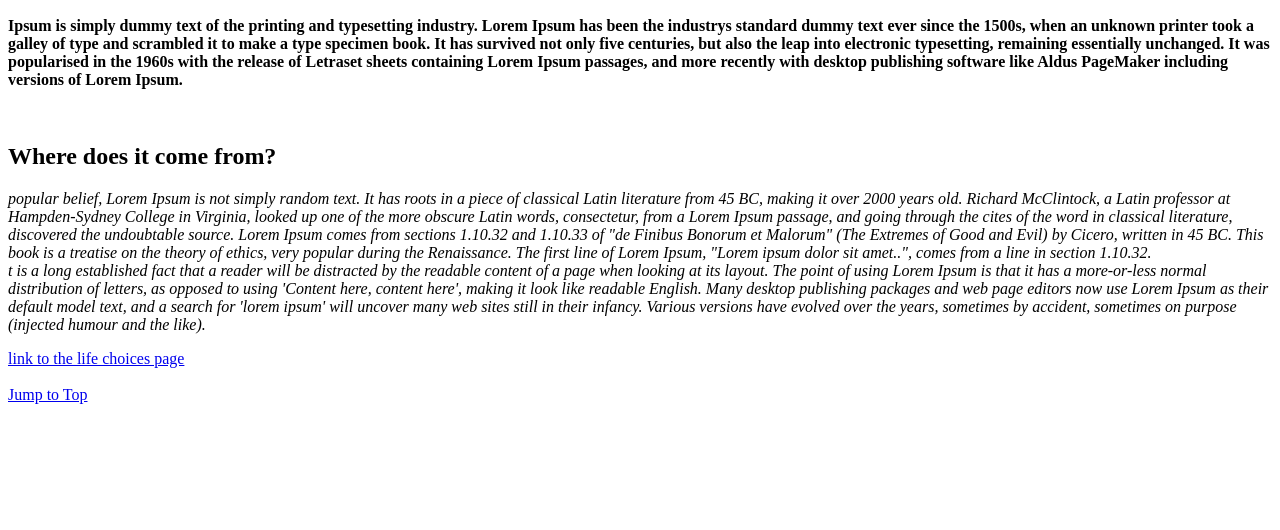
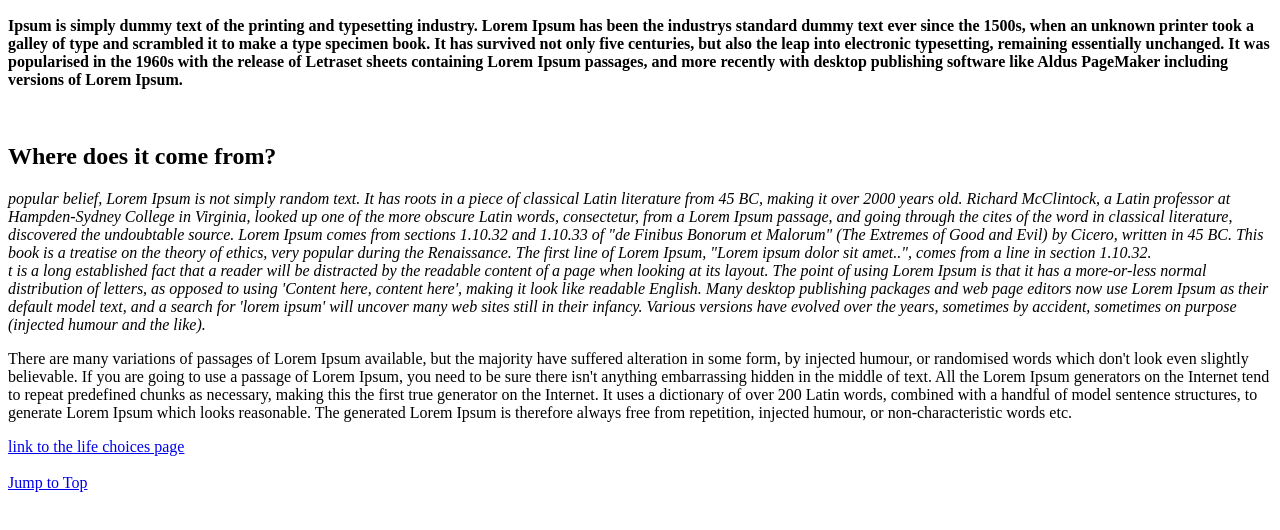
Before and after one commit to Chadleyderose/Exercise-HTML, a plain HTML site: page Index.html in a window 1280 px wide. Shown: the part 110-640 px from the top of the page. Drawn offline with Linux system fonts and the light colour scheme.

Commit message:
updated file sending

```diff
--- a/Index.html
+++ b/Index.html
@@ -26,6 +26,13 @@
             'lorem ipsum' will uncover many web sites still in their infancy.
              Various versions have evolved over the years, sometimes by accident, sometimes on purpose (injected humour and the like).
         </i></p>
+        <p>There are many variations of passages of Lorem Ipsum available, but the majority have suffered alteration in some form, by injected humour,
+             or randomised words which don't look even slightly believable. If you are going to use a passage of Lorem Ipsum,
+             you need to be sure there isn't anything embarrassing hidden in the middle of text. All the Lorem Ipsum generators
+             on the Internet tend to repeat predefined chunks as necessary, making this the first true generator on the Internet.
+             It uses a dictionary of over 200 Latin words, combined with a handful of model sentence structures, to generate Lorem Ipsum which looks reasonable.
+            The generated Lorem Ipsum is therefore always free from repetition, injected humour, or non-characteristic words etc.</p>
+
          <a href="http://www.lifechoices.co.za/">link to the life choices page </a>
          <br>
 
```
